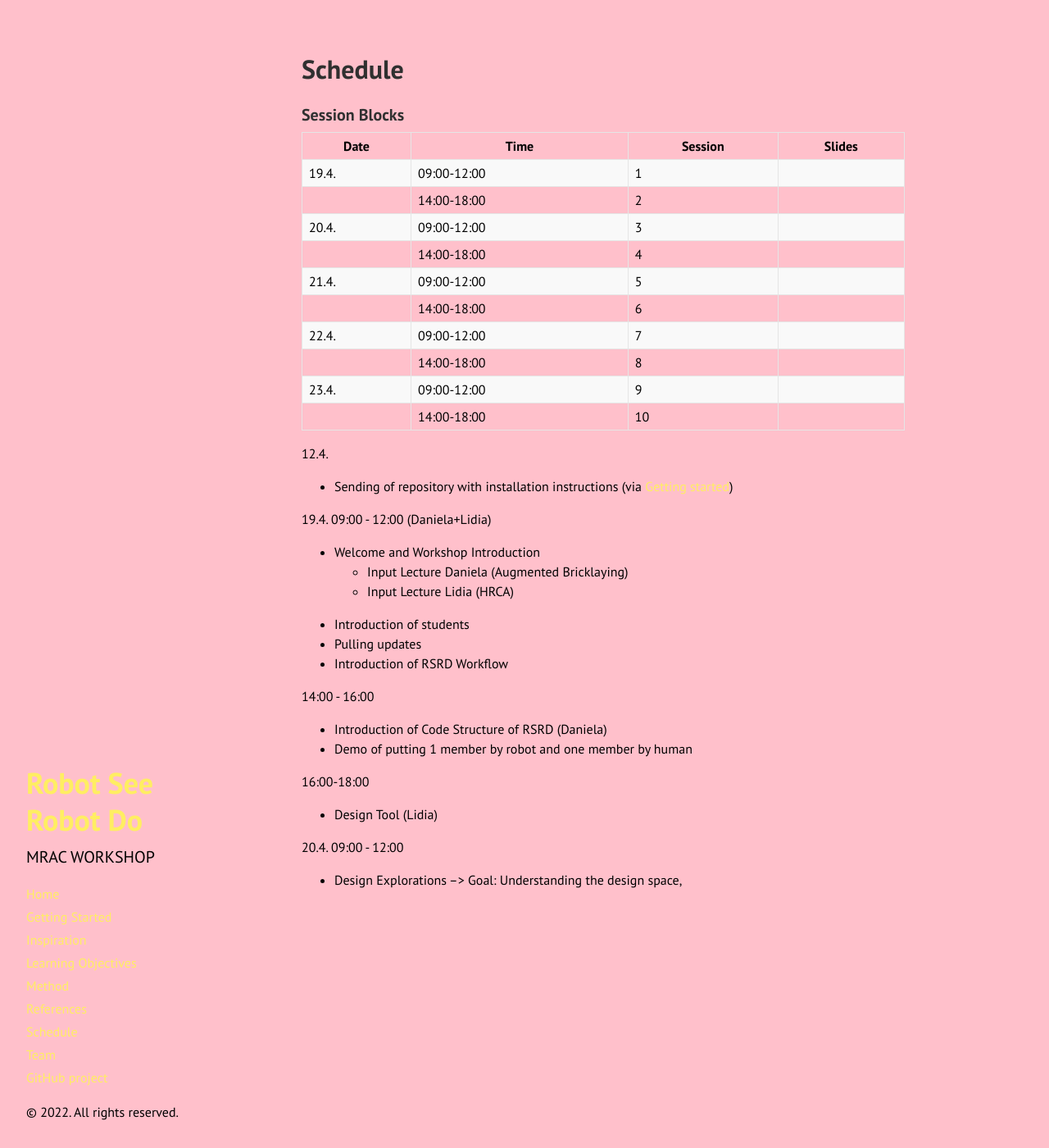
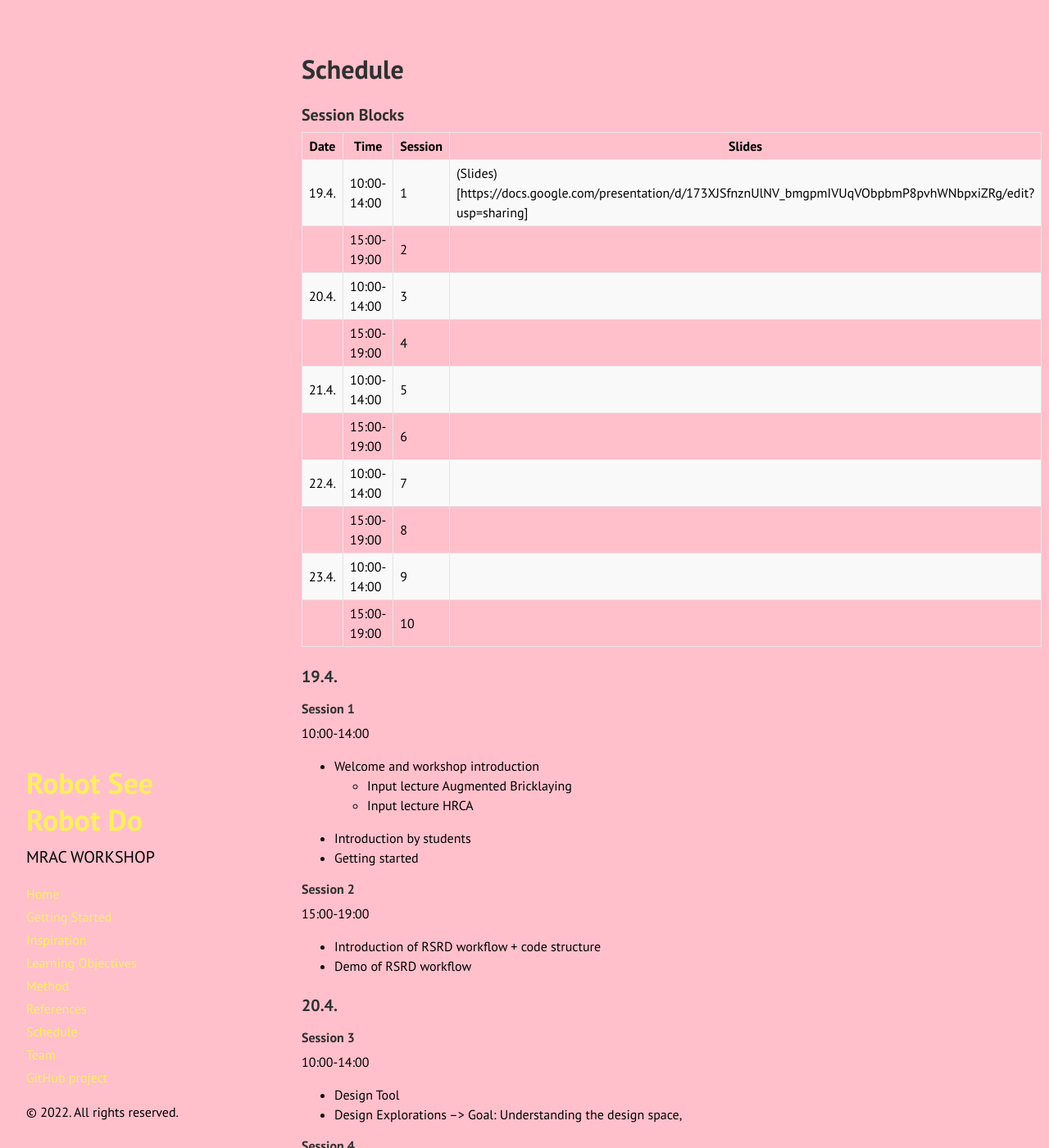
Before and after one commit to augmentedfabricationlab/robot_see_robot_do, a Jekyll site: the page built from docs/schedule.md, in a window 1280 px wide and 1400 px high. Shown: the whole window at 82% size. Built offline with Jekyll 4.4.1, drawn with Linux system fonts in a browser that asks for light colours; Markdown is read by kramdown in place of the engine named in the settings; some of the changed text lies outside the part shown.

Commit message:
update schedule

```diff
--- a/docs/schedule.md
+++ b/docs/schedule.md
@@ -7,39 +7,60 @@ title: Schedule
 
 | Date  | Time        | Session | Slides |
 |-------|-------------|---------|--------|
-| 19.4. | 09:00-12:00 | 1       |        |
-|       | 14:00-18:00 | 2       |        |
-| 20.4. | 09:00-12:00 | 3       |        |
-|       | 14:00-18:00 | 4       |        |
-| 21.4. | 09:00-12:00 | 5       |        |
-|       | 14:00-18:00 | 6       |        |
-| 22.4. | 09:00-12:00 | 7       |        |
-|       | 14:00-18:00 | 8       |        |
-| 23.4. | 09:00-12:00 | 9       |        |
-|       | 14:00-18:00 | 10      |        |
+| 19.4. | 10:00-14:00 | 1       |   (Slides)[https://docs.google.com/presentation/d/173XJSfnznUlNV_bmgpmIVUqVObpbmP8pvhWNbpxiZRg/edit?usp=sharing]     |
+|       | 15:00-19:00 | 2       |        |
+| 20.4. | 10:00-14:00 | 3       |        |
+|       | 15:00-19:00 | 4       |        |
+| 21.4. | 10:00-14:00 | 5       |        |
+|       | 15:00-19:00 | 6       |        |
+| 22.4. | 10:00-14:00 | 7       |        |
+|       | 15:00-19:00 | 8       |        |
+| 23.4. | 10:00-14:00 | 9       |        |
+|       | 15:00-19:00 | 10      |        |
 
 
+### 19.4.
+#### Session 1
+10:00-14:00
+* Welcome and workshop introduction
+    * Input lecture Augmented Bricklaying
+    * Input lecture HRCA
+* Introduction by students
+* Getting started
 
-12.4.
-* Sending of repository with installation instructions (via [Getting started](https://augmentedfabricationlab.github.io/robot_see_robot_do//getting_started/))
+#### Session 2
+15:00-19:00
+* Introduction of RSRD workflow + code structure
+* Demo of RSRD workflow
 
-19.4.
-09:00 - 12:00 (Daniela+Lidia)
-* Welcome and Workshop Introduction
-    * Input Lecture Daniela (Augmented Bricklaying)
-    * Input Lecture Lidia (HRCA)
-* Introduction of students
-* Pulling updates
-* Introduction of RSRD Workflow
+### 20.4.
+#### Session 3
+10:00-14:00
+* Design Tool
+* Design Explorations --> Goal: Understanding the design space,
 
-14:00 - 16:00
-* Introduction of Code Structure of RSRD (Daniela)
-* Demo of putting 1 member by robot and one member by human
+#### Session 4
+15:00-19:00
+* Input Lecture Incon
+* Design Studies
+* Design Presentations
 
-16:00-18:00
-* Design Tool (Lidia)
+### 21.4.
+#### Session 5
+10:00-19:00
+* Fabrication
 
+### 22.4.
+#### Session 6
+10:00-19:00
+* Fabrication
 
-20.4.
-09:00 - 12:00
-* Design Explorations --> Goal: Understanding the design space,
+### 23.4.
+#### Session 7
+10:00-14:00
+* Fabrication
+* Preparation Presentation
+
+#### Session 8
+15:00-19:00
+* Review and Reflection with external guests
```
Also changed, not shown: docs/getting_started.md (+0 -1 lines).
